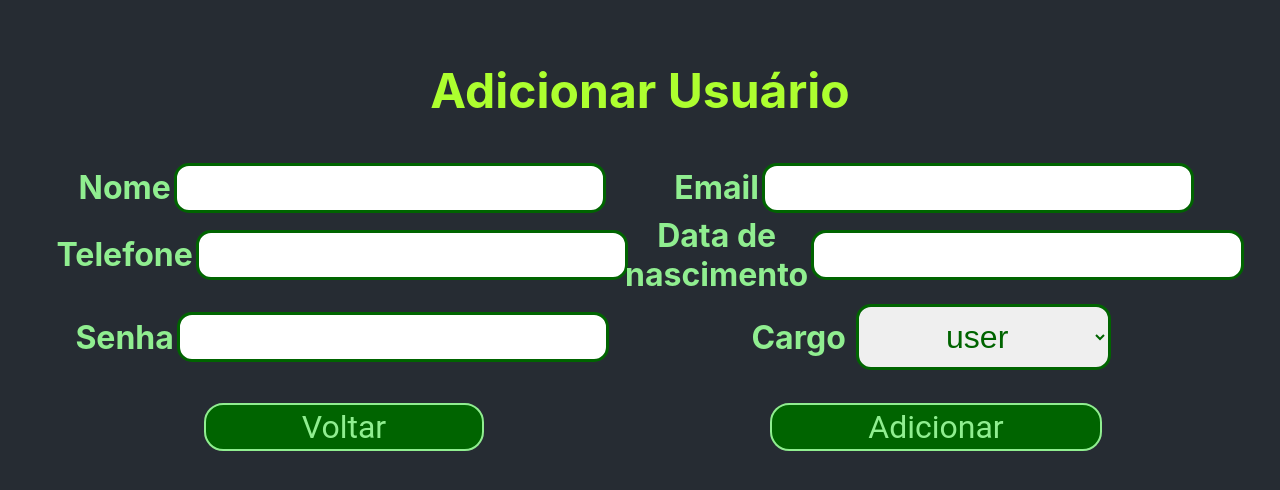
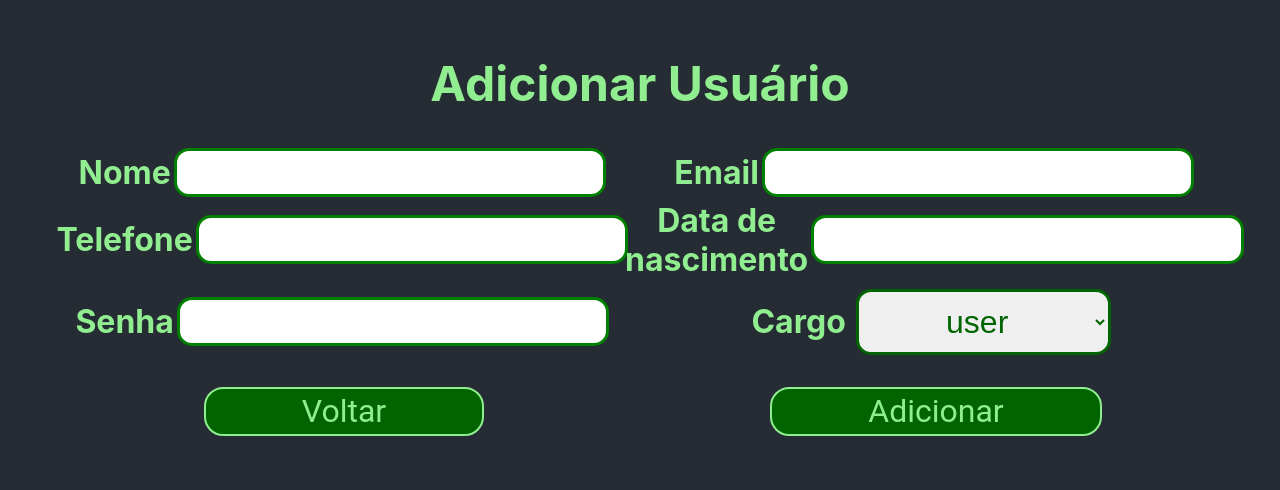
Before and after one commit to indigotech/onboard-lucas-santos, a React (Create React App) app in the folder leme-onboarding/: page /add in a window 1280 px wide. Shown: the top 490 px of the page. Built offline with nearby package versions, Linux system fonts and the light colour scheme.

Commit message:
Add real time form feedback

```diff
--- a/leme-onboarding/src/components/AddUser/AddUser.tsx
+++ b/leme-onboarding/src/components/AddUser/AddUser.tsx
@@ -1,5 +1,4 @@
 import React from 'react';
-import { errorAddUser } from '../GraphQL/Validation';
 import { AddUserState, mutationUser } from '../GraphQL/createUser';
 import { createBrowserHistory } from 'history';
 import { Grid, Row, Col } from 'react-flexbox-grid';
@@ -7,6 +6,8 @@ import './AddUser.css'
 import {Form} from '../Components/Form';
 import {Button} from '../Components/Button';
 import {Select} from '../Components/Select'
+import { H1 } from '../Components/H1';
+import * as Validate from '../GraphQL/Validation';
 
 
 export const history = createBrowserHistory({forceRefresh:true});
@@ -42,7 +43,7 @@ export class AddUser extends React.Component<{}, AddUserState> {
     private handleButtonAdd = async () => {
 
         try {
-            const result = errorAddUser(this.state.name, this.state.email, this.state.phone, this.state.birthDate, this.state.password)
+            const result = Validate.errorAddUser(this.state.name, this.state.email, this.state.phone, this.state.birthDate, this.state.password)
 
             if (result === true) {
                 const userToMutate = this.state
@@ -50,6 +51,9 @@ export class AddUser extends React.Component<{}, AddUserState> {
                 await mutationUser(userToMutate)
                 history.push("/home");
                 alert("Usuário Adicionado!");
+            }
+            else {
+
             }
         } catch (Error) {
             alert(Error.message)
@@ -66,22 +70,22 @@ export class AddUser extends React.Component<{}, AddUserState> {
                 <Grid>
                     <Row>
                         <Col xs={12}>
-                            <h2>Adicionar Usuário</h2>
+                            <H1>Adicionar Usuário</H1>
                         </Col>
                         <Col xs={6}>
-                            <Form title="Nome" type="text" name="name" placeHolder="Insira o nome" onChangeFunction={this.handleChange} />
+                            <Form title="Nome" type="text" name="name" placeHolder="Insira o nome" onChangeFunction={this.handleChange} validationFunction={Validate.validationName}/>
                         </Col>
                         <Col xs={6}>
-                            <Form title="Email" type="text" name="email" placeHolder="Insira o email" onChangeFunction={this.handleChange} />
+                            <Form title="Email" type="text" name="email" placeHolder="Insira o email" onChangeFunction={this.handleChange} validationFunction={Validate.validationEmail} />
                         </Col>
                         <Col xs={6}>
-                            <Form title="Telefone" type="text" name="phone" placeHolder="Insira o DD9XXXXXXXX" onChangeFunction={this.handleChange} />
-                         </Col>
-                         <Col xs={6}>
-                            <Form title="Data de nascimento" type="text" name="birthDate" placeHolder="Insira yyyy-mm-dd" onChangeFunction={this.handleChange} />
+                            <Form title="Telefone" type="text" name="phone" placeHolder="Insira o DD9XXXXXXXX" onChangeFunction={this.handleChange} validationFunction={Validate.validationPhone} />
                         </Col>
                         <Col xs={6}>
-                            <Form title="Senha" type="password" name="password" placeHolder="Insira a senha" onChangeFunction={this.handleChange} />
+                            <Form title="Data de nascimento" type="text" name="birthDate" placeHolder="Insira yyyy-mm-dd" onChangeFunction={this.handleChange} validationFunction={Validate.validationBirthDate} />
+                        </Col>
+                        <Col xs={6}>
+                            <Form title="Senha" type="password" name="password" placeHolder="Insira a senha" onChangeFunction={this.handleChange} validationFunction={Validate.validationPassword} />
                         </Col>
                         <Col xs={6}>
                             <Select title="Cargo" name="role" onChangeFunction={this.handleChangeSelect} values={["user", "admin"]}></Select>
--- a/leme-onboarding/src/components/Components/Form.tsx
+++ b/leme-onboarding/src/components/Components/Form.tsx
@@ -11,7 +11,7 @@ const Input = styled.input.attrs(props => ({
   }))`
     color: darkgreen;
     font-size: 1em;
-    border: 3px solid darkgreen;
+    border: 3px solid ${props => props.errorColor};
     border-radius: 15px;
     text-align:center;
 
@@ -25,16 +25,57 @@ interface FormProps {
     type: string;
     name: string;
     placeHolder?: string;
-    onChangeFunction: any
+    onChangeFunction: any;
+    validationFunction?: any;
 }
 
-export class Form extends React.Component<FormProps, {}> {
+interface FormState {
+    value: string;
+    errorColor: string;
+}
+
+export class Form extends React.Component<FormProps, FormState> {
+
+    constructor(props: FormProps) {
+        super (props)
+
+        this.state = {
+            value: "",
+            errorColor: "green"
+        }
+    }
+
+    private handleChange = (e: React.FormEvent<HTMLInputElement>) => {
+        const { value } = e.currentTarget;
+        this.setState({
+            value: value
+        });
+
+        const error = this.props.validationFunction(value);
+
+        console.log(error);
+        console.log(this.state.value)
+
+        if (error === 0) {
+            this.setState({
+                errorColor: "green"
+            })
+        }
+        else {
+            this.setState({
+                errorColor: "red"
+            })
+        }
+
+        this.props.onChangeFunction(e)
+    };
+
 
     render () {
         return (
             <div>
-                <Label title={this.props.title}/>
-                <Input type={this.props.type} name={this.props.name} placeHolder={this.props.placeHolder} onChange={this.props.onChangeFunction}/>
+                <Label title={this.props.title} />
+                <Input type={this.props.type} name={this.props.name} placeHolder={this.props.placeHolder} onChange={this.handleChange} errorColor={this.state.errorColor}/>
             </div>
         );
     }
--- a/leme-onboarding/src/components/Login/LoginPage.tsx
+++ b/leme-onboarding/src/components/Login/LoginPage.tsx
@@ -6,6 +6,7 @@ import {Button} from '../Components/Button';
 import { Row, Col } from 'react-flexbox-grid';
 import {Welcome} from './Welcome';
 import {Form} from '../Components/Form';
+import * as Validate from '../GraphQL/Validation';
 
 export interface LoginPageState {
     email: string;
@@ -53,11 +54,11 @@ export class Login extends React.Component<{}, LoginPageState> {
                             <Welcome/>
                         </Col>
                         <Col xs={12}>
-                            <Form title="Email" type="text" name="email" placeHolder="Insira o email" onChangeFunction={this.handleChange} />
+                            <Form title="Email" type="text" name="email" placeHolder="Insira o email" onChangeFunction={this.handleChange} validationFunction={Validate.validationEmail}/>
                         </Col>
                     <Row>
                         <Col xs={12}>
-                        <Form title="Senha" type="password" name="password" placeHolder="Insira a senha" onChangeFunction={this.handleChange} />
+                        <Form title="Senha" type="password" name="password" placeHolder="Insira a senha" onChangeFunction={this.handleChange} validationFunction={Validate.validationPassword} />
                         </Col>
                     </Row>
                         <Col xs={12}>
```
